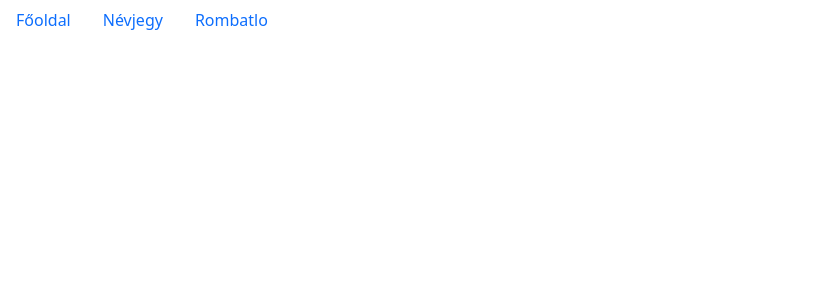
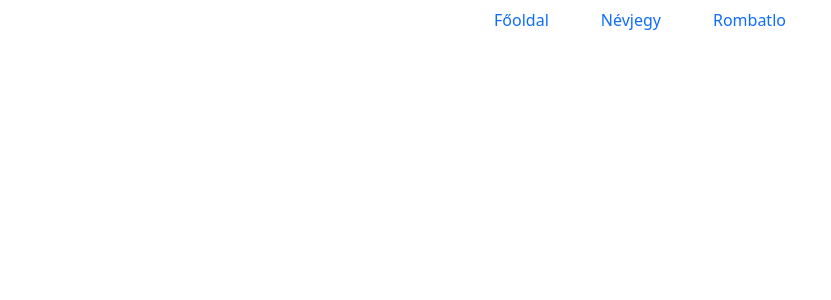
Before and after one commit to BenedekSzasz/001-Dolgozat---2026-10-07_Frontend_rombatlo, an Angular app: page / in a window 1280 px wide. Shown: the top 300 px of the page, without its empty margins (0-831 px from the left). Built offline with nearby package versions, Linux system fonts and the light colour scheme.

Commit message:
Navbar középre helyezése

```diff
--- a/src/app/app.css
+++ b/src/app/app.css
@@ -0,0 +1,9 @@
+
+.nav {
+    display: flex;
+    justify-content: center;
+}
+
+.nav-link {
+  margin: 0 10px;
+}
```
